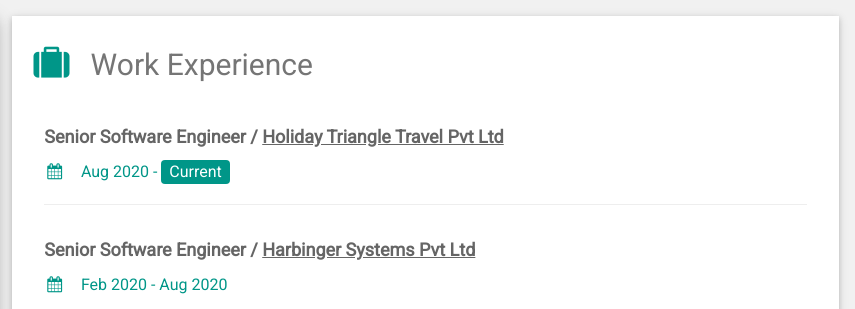
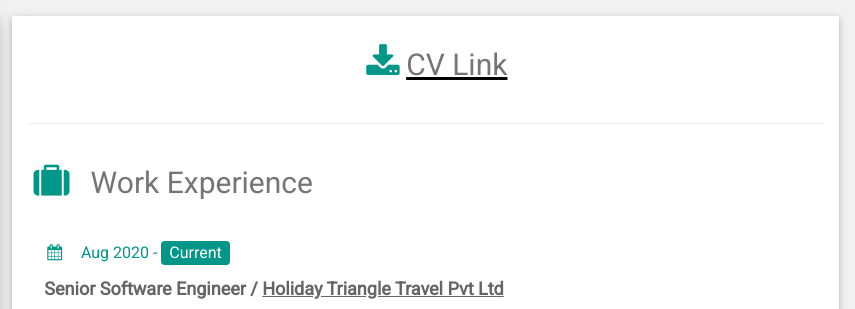
Before and after one commit to MKP1992/Mohit-kumar, a plain HTML site: page index.html in a window 1280 px wide. Shown: the top 309 px of the page, 425-1280 px from the left. Drawn offline with nearby package versions, Linux system fonts and the light colour scheme.

Commit message:
cv link added

```diff
--- a/index.html
+++ b/index.html
@@ -84,10 +84,12 @@ html,body,h1,h2,h3,h4,h5,h6 {font-family: "Roboto", sans-serif}
     <div class="w3-twothird">
 
       <div class="w3-container w3-card w3-white w3-margin-bottom">
+        <a href="https://drive.google.com/file/d/1_IptLfuFfsYNvXmJ8_qqoocLFYCgIlaB/view?usp=sharing" target="_blank"> <h2 class="w3-text-grey w3-padding-16 w3-center"><i class="fa fa-download fa-fw w3-margin-left w3-xxlarge w3-text-teal"></i>CV Link</h2></a>
+        <hr/>
         <h2 class="w3-text-grey w3-padding-16"><i class="fa fa-suitcase fa-fw w3-margin-right w3-xxlarge w3-text-teal"></i>Work Experience</h2>
         <div class="w3-container">
+          <h6 class="w3-text-teal"><i class="fa fa-calendar fa-fw w3-margin-right"></i>Aug 2020 - <span class="w3-tag w3-teal w3-round">Current</span></h6>
           <h5 class="w3-opacity"><b>Senior Software Engineer / <a href="https://traveltriangle.com/" target="_blank">Holiday Triangle Travel Pvt Ltd</a> </b></h5>
-          <h6 class="w3-text-teal"><i class="fa fa-calendar fa-fw w3-margin-right"></i>Aug 2020 - <span class="w3-tag w3-teal w3-round">Current</span></h6>
           <!-- <p>Develop and document design, source base. Maintain and manage existing source bases. Design, develop and implement solutions to users’ needs and requirements. Review and improvise code. Run tests and fix bugs.
           Coordinate with architects and business analysts to determine functionalities.
           Develop technical solutions to complex business problems.
```
